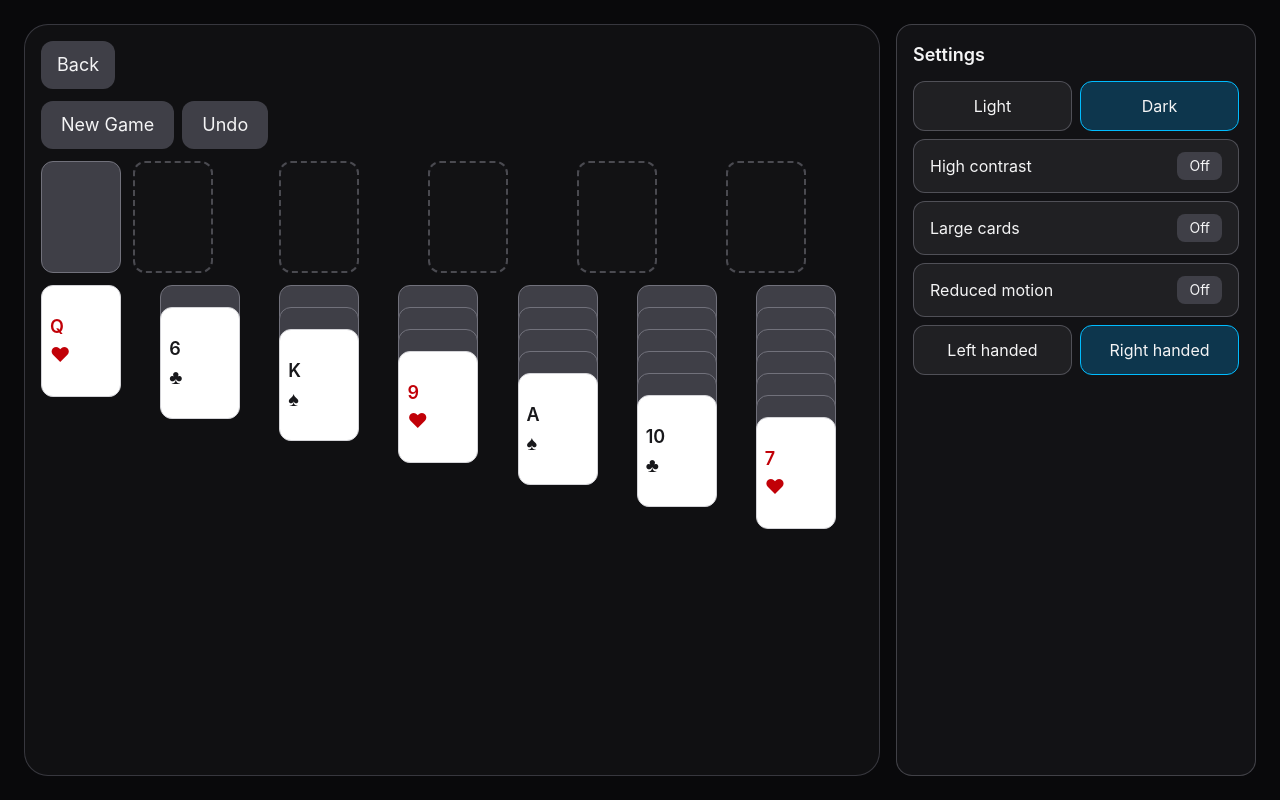
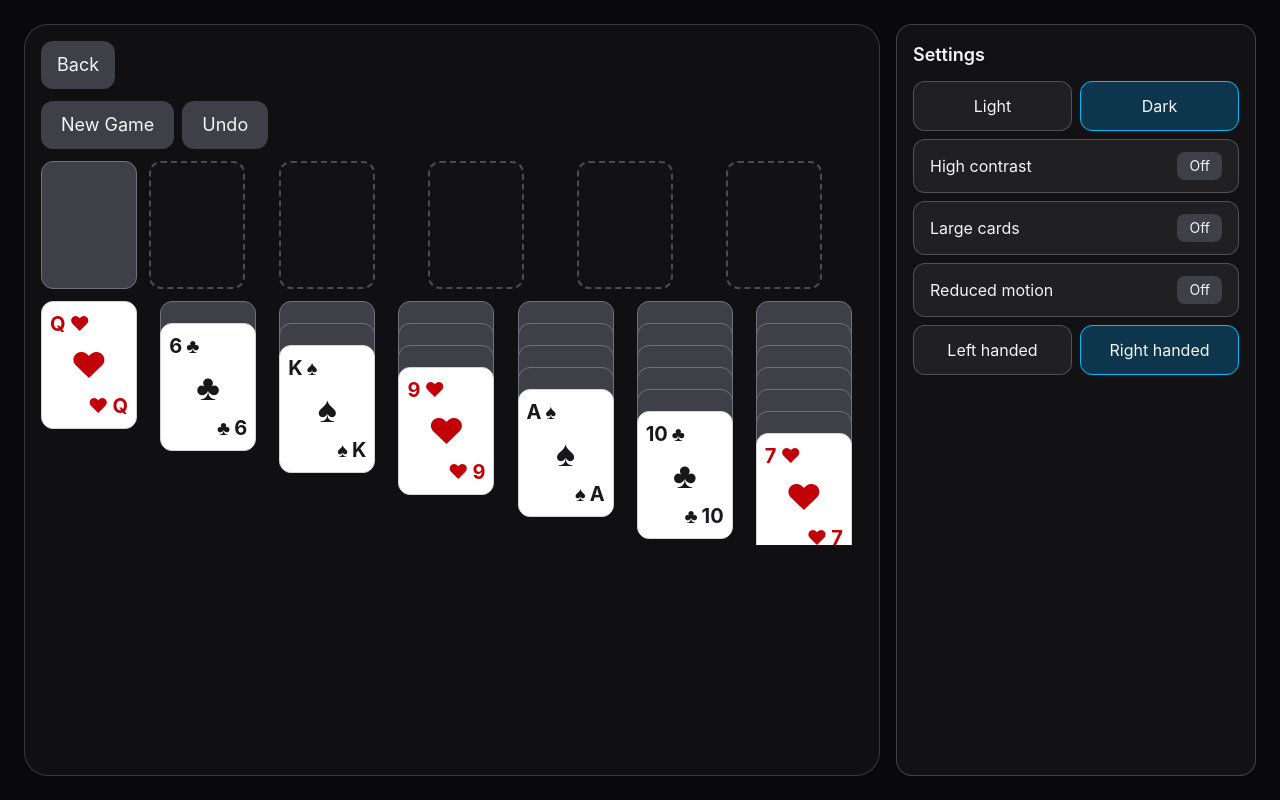
Before and after one commit to uxillary/zenplay, a React (Vite) app: page / in a window 1280 px wide. Both pictures are taken after a click on the button "Solitaire". Built offline with nearby package versions, Linux system fonts and the light colour scheme.

Commit message:
Improve solitaire card readability and sizing

```diff
--- a/src/games/solitaire/ui/CardView.tsx
+++ b/src/games/solitaire/ui/CardView.tsx
@@ -16,38 +16,52 @@ type Props = {
 }
 
 export const CardView = ({ card, selected, onClick, largeCards, placeholder }: Props) => {
-  const height = largeCards ? 'h-32 w-24' : 'h-28 w-20'
+  const size = largeCards ? 'h-36 w-28' : 'h-32 w-24'
 
   if (placeholder) {
-    return <div className={`${height} rounded-xl border-2 border-dashed border-zinc-500/60 bg-zinc-900/35`} />
+    return <div className={`${size} rounded-xl border-2 border-dashed border-zinc-500/60 bg-zinc-900/35`} />
   }
 
   if (!card) return null
 
   if (!card.faceUp) {
     if (!onClick) {
-      return <div className={`${height} rounded-xl border border-zinc-500 bg-zinc-700`} aria-hidden />
+      return <div className={`${size} rounded-xl border border-zinc-500 bg-zinc-700`} aria-hidden />
     }
-    return <button type="button" onClick={onClick} className={`${height} rounded-xl border border-zinc-500 bg-zinc-700`} aria-label="Face down card" />
+    return <button type="button" onClick={onClick} className={`${size} rounded-xl border border-zinc-500 bg-zinc-700`} aria-label="Face down card" />
   }
 
   const red = card.suit === 'hearts' || card.suit === 'diamonds'
+  const rankSize = largeCards ? 'text-2xl' : 'text-xl'
+  const cornerSuitSize = largeCards ? 'text-2xl' : 'text-xl'
+  const centerSuitSize = largeCards ? 'text-5xl' : 'text-4xl'
   const content = (
     <>
-      <div className={`font-semibold ${red ? 'text-red-700' : 'text-zinc-900'}`}>{card.rank}</div>
-      <div className={`text-xl ${red ? 'text-red-700' : 'text-zinc-900'}`}>{suitSymbol[card.suit]}</div>
+      <div className="flex h-full flex-col justify-between">
+        <div className={`leading-none font-bold ${rankSize} ${red ? 'text-red-700' : 'text-zinc-900'}`}>
+          <span>{card.rank}</span>
+          <span className={`ml-1 inline-block ${cornerSuitSize}`}>{suitSymbol[card.suit]}</span>
+        </div>
+        <div className={`self-center leading-none ${centerSuitSize} ${red ? 'text-red-700' : 'text-zinc-900'}`} aria-hidden>
+          {suitSymbol[card.suit]}
+        </div>
+        <div className={`self-end leading-none font-bold ${rankSize} ${red ? 'text-red-700' : 'text-zinc-900'}`}>
+          <span className={`mr-1 inline-block ${cornerSuitSize}`}>{suitSymbol[card.suit]}</span>
+          <span>{card.rank}</span>
+        </div>
+      </div>
     </>
   )
 
   if (!onClick) {
-    return <div className={`${height} rounded-xl border bg-white p-2 text-left text-lg text-zinc-900 ${selected ? 'border-sky-600 ring-2 ring-sky-500' : 'border-zinc-300'}`}>{content}</div>
+    return <div className={`${size} rounded-xl border bg-white p-2 text-left text-zinc-900 ${selected ? 'border-sky-600 ring-2 ring-sky-500' : 'border-zinc-300'}`}>{content}</div>
   }
 
   return (
     <button
       type="button"
       onClick={onClick}
-      className={`${height} rounded-xl border bg-white p-2 text-left text-lg text-zinc-900 ${selected ? 'border-sky-600 ring-2 ring-sky-500' : 'border-zinc-300'}`}
+      className={`${size} rounded-xl border bg-white p-2 text-left text-zinc-900 ${selected ? 'border-sky-600 ring-2 ring-sky-500' : 'border-zinc-300'}`}
       aria-label={`${card.rank} of ${card.suit}`}
     >
       {content}
```
